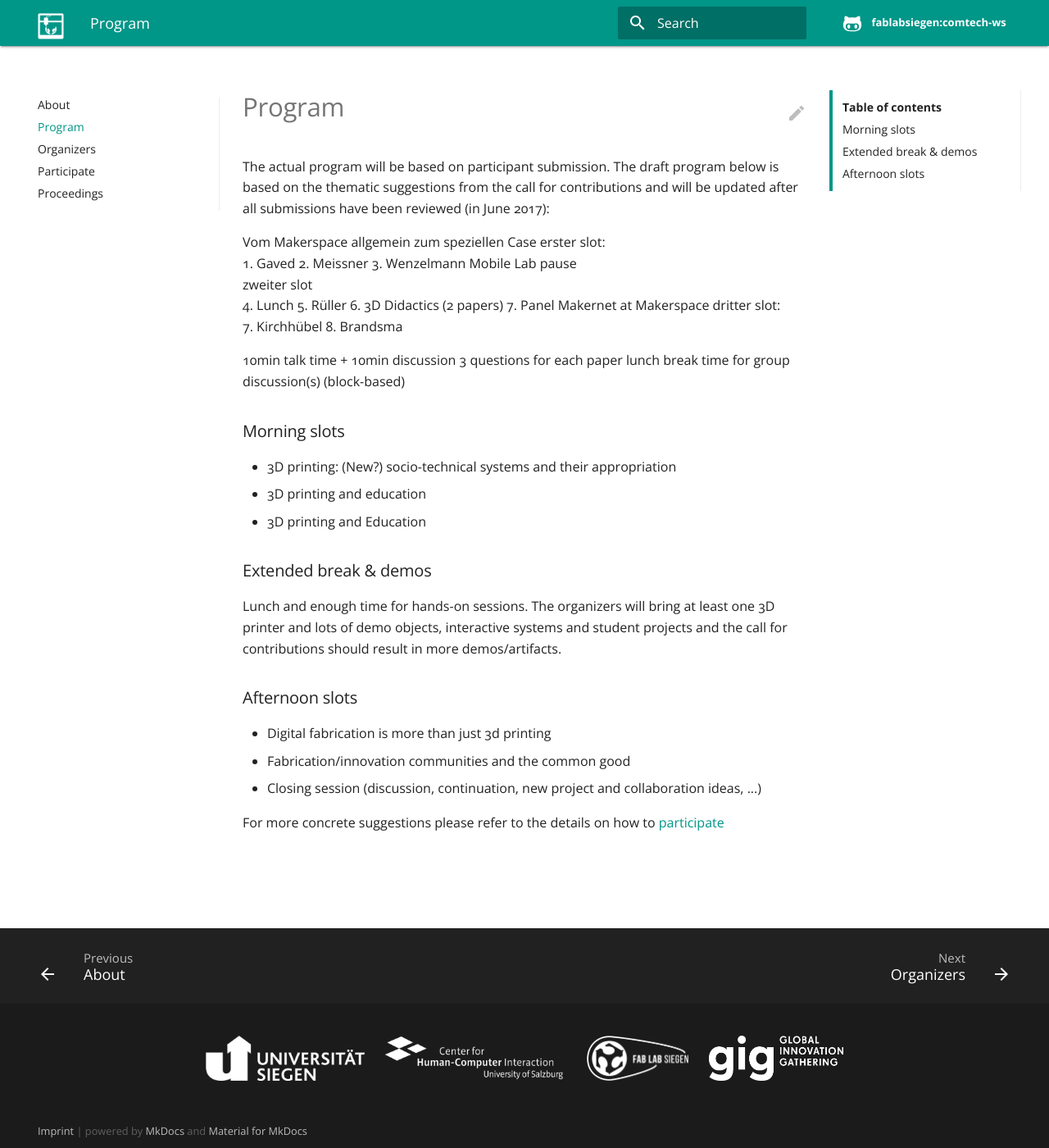
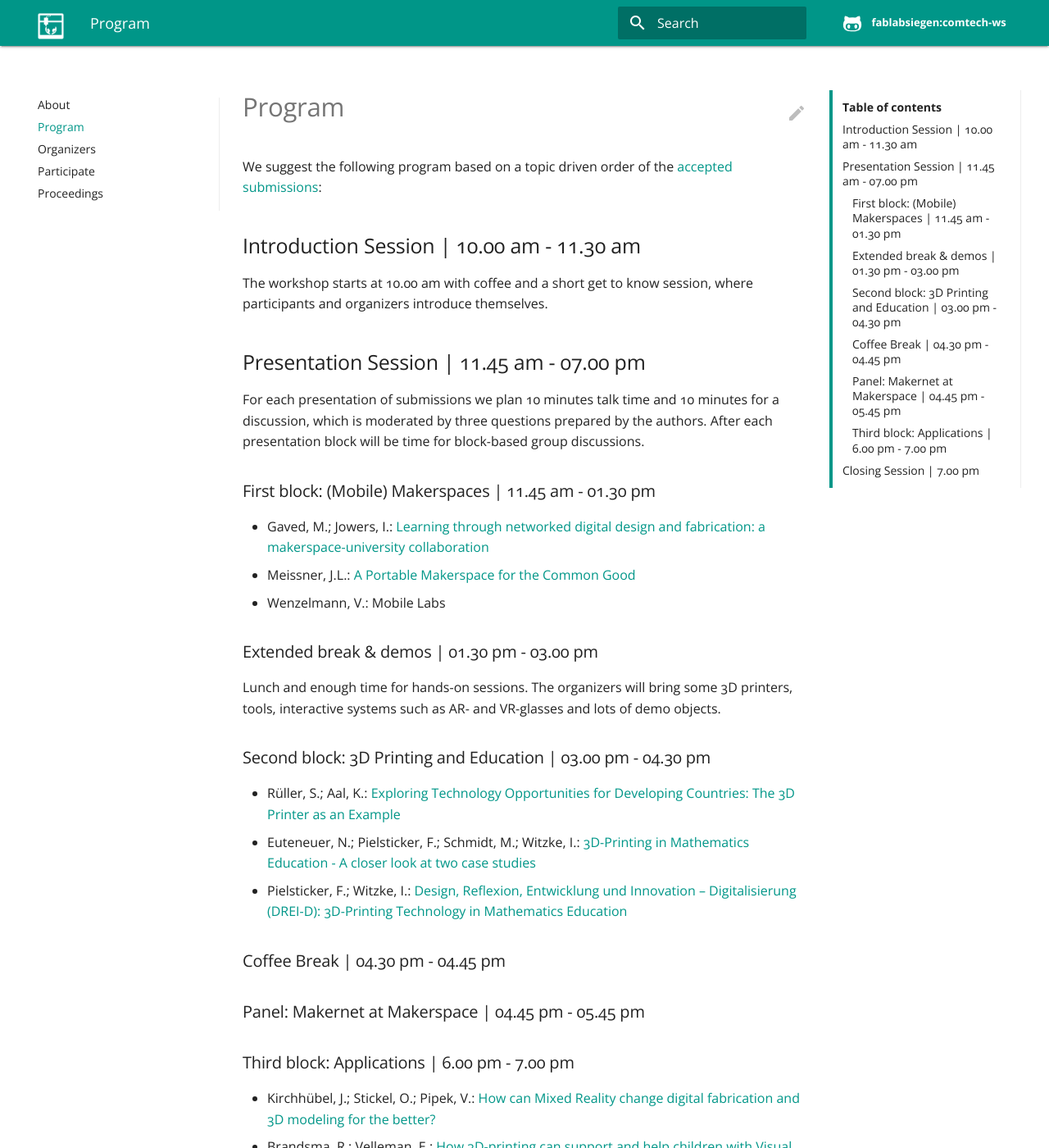
Before and after one commit to FabLabSiegen/fab101-2017-comtech-workshop, an MkDocs documentation site: the page built from docs/program.md, in a window 1280 px wide and 1400 px high. Shown: the whole window at 82% size. Built offline with MkDocs 1.6.1, drawn with Linux system fonts in a browser that asks for light colours; comment, search, counter and statistics services are not loaded; old or Windows-style settings are respelled for this version of MkDocs; some of the changed text lies outside the part shown.

Commit message:
program.md update

```diff
--- a/docs/program.md
+++ b/docs/program.md
@@ -1,42 +1,39 @@
-The actual program will be based on participant submission. The draft program below is based on the thematic suggestions from the call for contributions and will be updated after all submissions have been reviewed (in June 2017):
+We suggest the following program based on a topic driven order of the [accepted submissions](https://drive.google.com/open?id=0B6IVn-EKd-N0bE55aDVEZGVJd0E):
 
-Vom Makerspace allgemein zum speziellen Case
-erster slot:
-1. Gaved
-2. Meissner
-3. Wenzelmann Mobile Lab
-pause
-zweiter slot
-4. Lunch
-5. Rüller
-6. 3D Didactics (2 papers)
-7. Panel Makernet at Makerspace
-dritter slot:
-7. Kirchhübel
-8. Brandsma
+##Introduction Session | 10.00 am - 11.30 am
+The workshop starts at 10.00 am with coffee and a short get to know session, where participants and organizers introduce themselves.
 
+##Presentation Session | 11.45 am - 07.00 pm
+For each presentation of submissions we plan 10 minutes talk time and 10 minutes for a discussion, which is moderated by three questions prepared by the authors. After each presentation block will be time for block-based group discussions.
 
-10min talk time + 10min discussion
-3 questions for each paper
-lunch break
-time for group discussion(s) (block-based)
+###First block: (Mobile) Makerspaces | 11.45 am - 01.30 pm
 
+* Gaved, M.; Jowers, I.: [Learning through networked digital design and fabrication: a makerspace-university collaboration](https://drive.google.com/open?id=0B6IVn-EKd-N0XzB1VERFMU9jb1E)
 
-###Morning slots
+* Meissner, J.L.: [A Portable Makerspace for the Common Good](https://drive.google.com/open?id=0B6IVn-EKd-N0aWFXeGJtZTg5MWs)
 
-* 3D printing: (New?) socio-technical systems and their appropriation
-* 3D printing and education
-* 3D printing and Education
+* Wenzelmann, V.: Mobile Labs
 
-### Extended break & demos
+###Extended break & demos | 01.30 pm - 03.00 pm
+Lunch and enough time for hands-on sessions. The organizers will bring some 3D printers, tools, interactive systems such as AR- and VR-glasses and lots of demo objects.
 
-Lunch and enough time for hands-on sessions. The organizers will bring at least one 3D printer and lots of demo objects, interactive systems and student projects and the call for contributions should result in more demos/artifacts.
+###Second block: 3D Printing and Education | 03.00 pm - 04.30 pm
 
+* Rüller, S.; Aal, K.: [Exploring Technology Opportunities for Developing Countries: The 3D Printer as an Example](https://drive.google.com/open?id=0B6IVn-EKd-N0OVRaRTdIbTEyS2M)
 
-### Afternoon slots
+* Euteneuer, N.; Pielsticker, F.; Schmidt, M.; Witzke, I.: [3D-Printing in Mathematics Education - A closer look at two case studies](https://drive.google.com/open?id=0B6IVn-EKd-N0bmN2SlA3cHBhRTQ)
 
-* Digital fabrication is more than just 3d printing
-* Fabrication/innovation communities and the common good
-* Closing session (discussion, continuation, new project and collaboration ideas, ...)
+* Pielsticker, F.; Witzke, I.: [Design, Reflexion, Entwicklung und Innovation – Digitalisierung (DREI-D): 3D-Printing Technology in Mathematics Education](https://drive.google.com/open?id=0B6IVn-EKd-N0X2l5YzFRbHppbmM)
 
-For more concrete suggestions please refer to the details on how to [participate](/participate)
+###Coffee Break | 04.30 pm - 04.45 pm
+
+###Panel: Makernet at Makerspace | 04.45 pm - 05.45 pm
+
+###Third block: Applications | 6.00 pm - 7.00 pm
+
+* Kirchhübel, J.; Stickel, O.; Pipek, V.: [How can Mixed Reality change digital fabrication and 3D modeling for the better?](https://drive.google.com/open?id=0B6IVn-EKd-N0ZHdHRW9sVnhOZjQ)
+
+* Brandsma, R.; Velleman, E.: [How 3D-printing can support and help children with Visual Impairments in education. An Example.](https://drive.google.com/file/d/0B6IVn-EKd-N0QWJXbmUzc0ljOEE/view?usp=sharing)
+
+##Closing Session | 7.00 pm
+ Discussion about publications of the proceedings. Afterwards, goodbyes and go have food and drinks.
```
